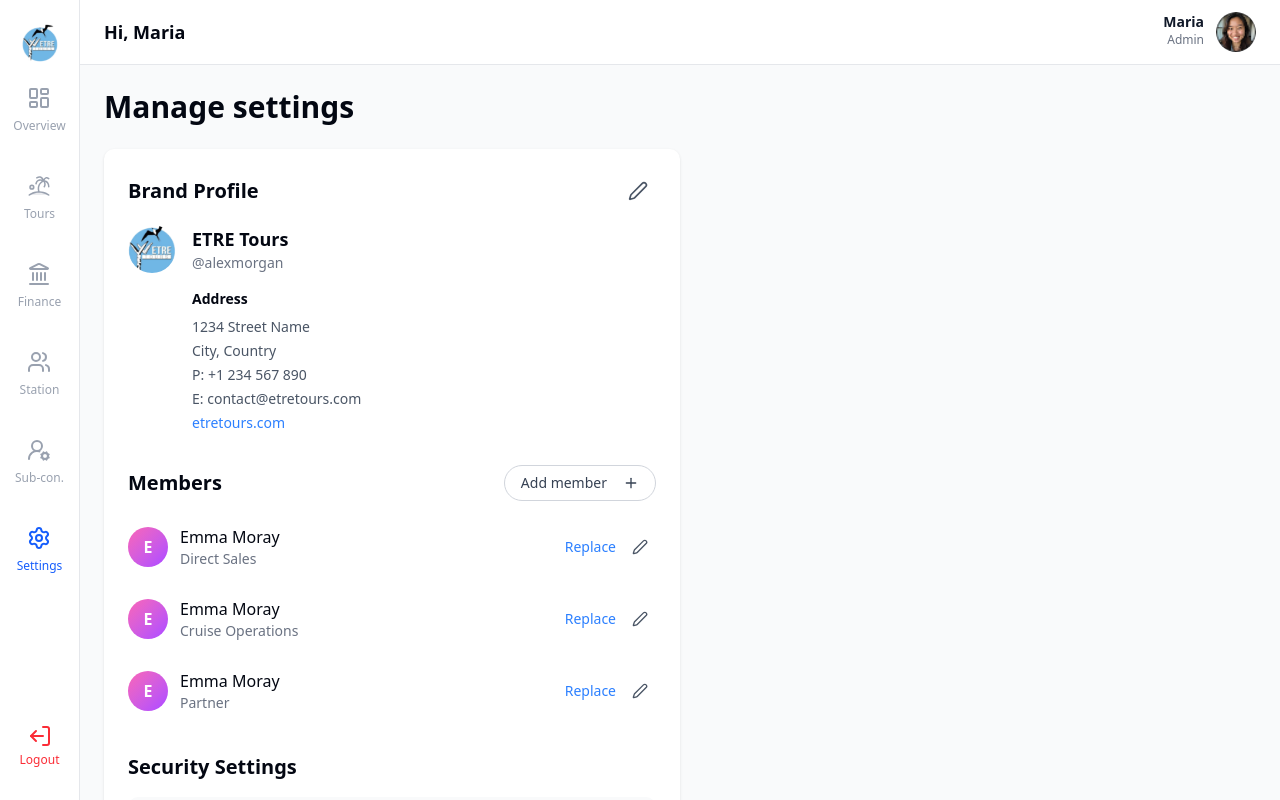
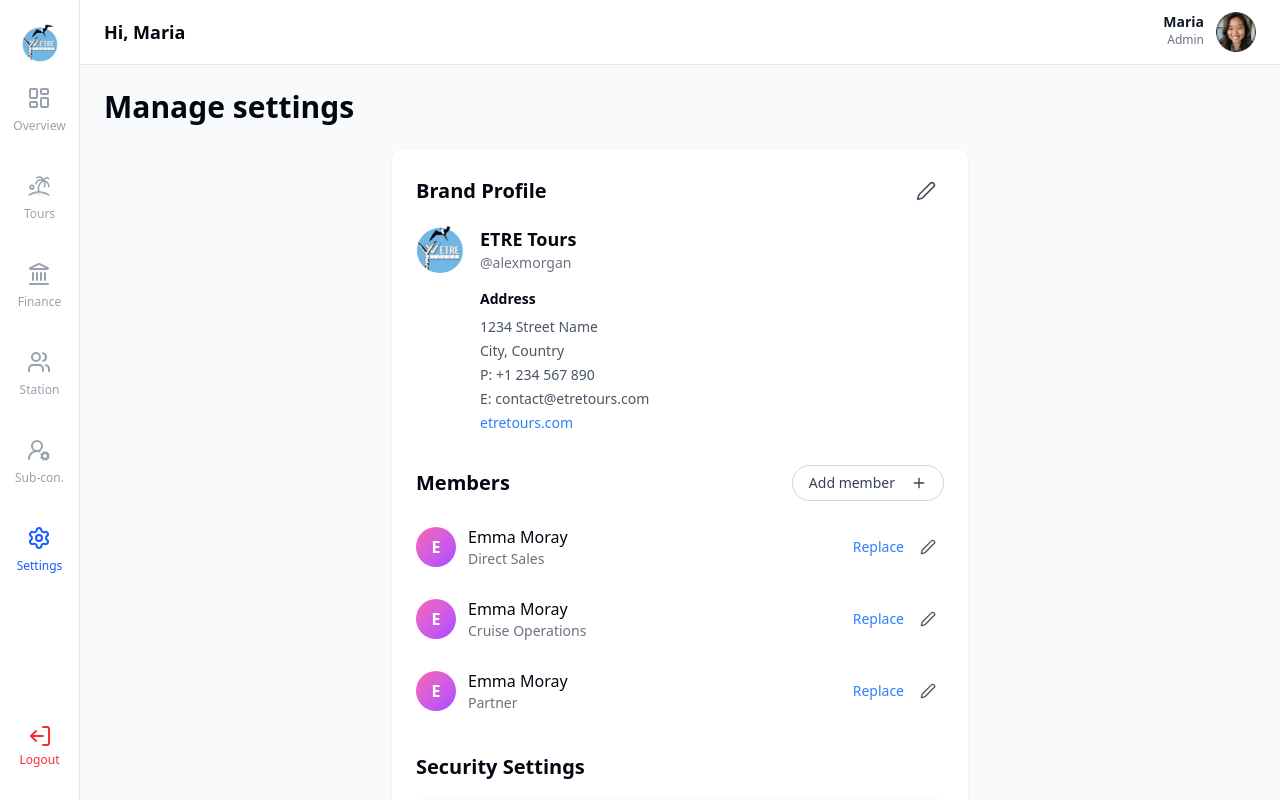
Before and after one commit to suman-chandra-barman/etre-tours-webapp, a Next.js app: page /admin/setting in a window 1280 px wide. Built offline with nearby package versions, Linux system fonts and the light colour scheme.

Commit message:
fix: center align settings container in SettingPage

```diff
--- a/src/app/(main)/admin/setting/page.tsx
+++ b/src/app/(main)/admin/setting/page.tsx
@@ -76,7 +76,7 @@ function SettingPage() {
     <main className="p-6 overflow-y-auto">
       <h1 className="text-3xl font-bold mb-6">Manage settings</h1>
 
-      <div className="max-w-xl bg-white rounded-lg shadow-sm p-6 space-y-8">
+      <div className="max-w-xl mx-auto bg-white rounded-lg shadow-sm p-6 space-y-8">
         {/* Brand Profile Section */}
         <div>
           <div className="flex items-center justify-between mb-4">
```
